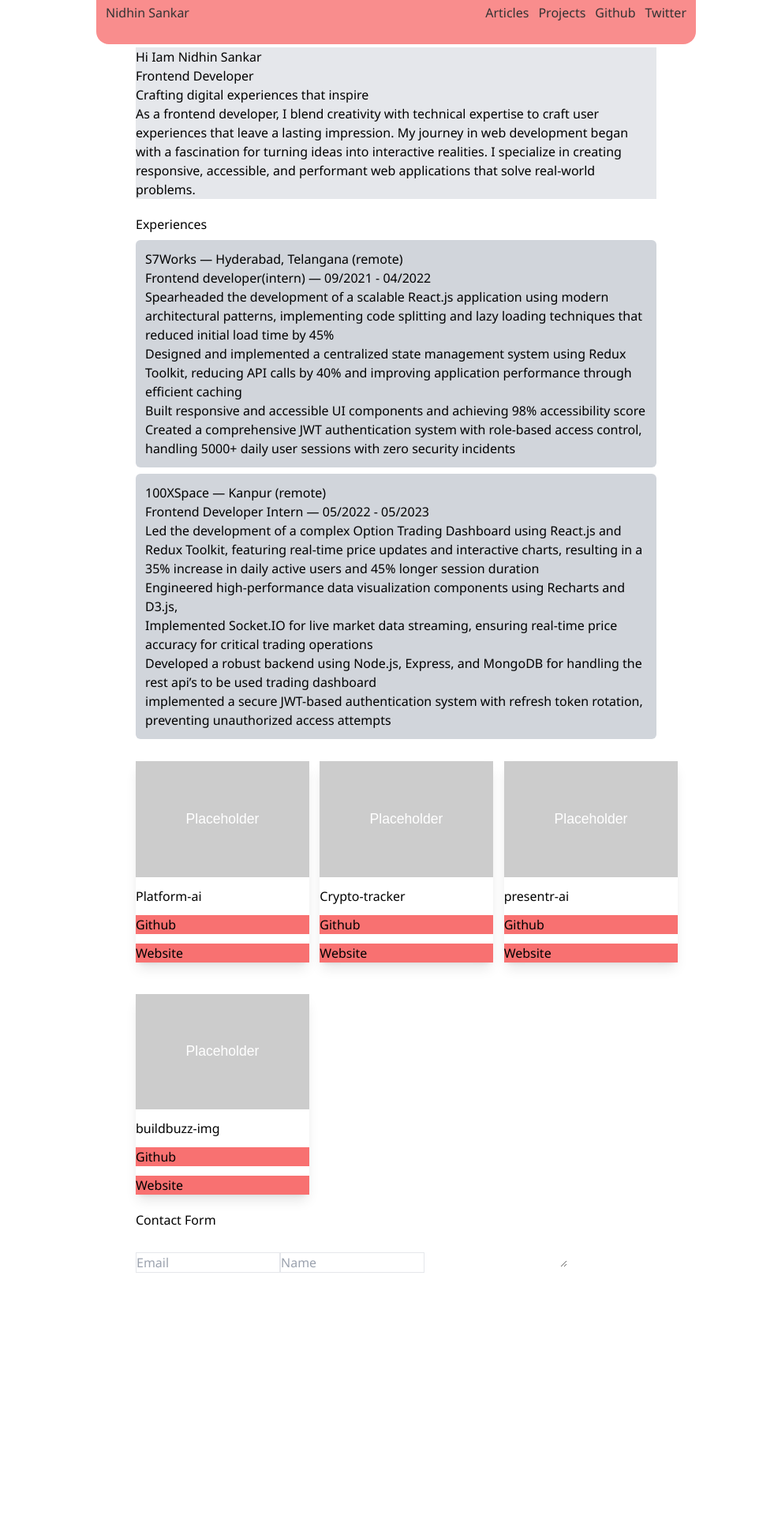
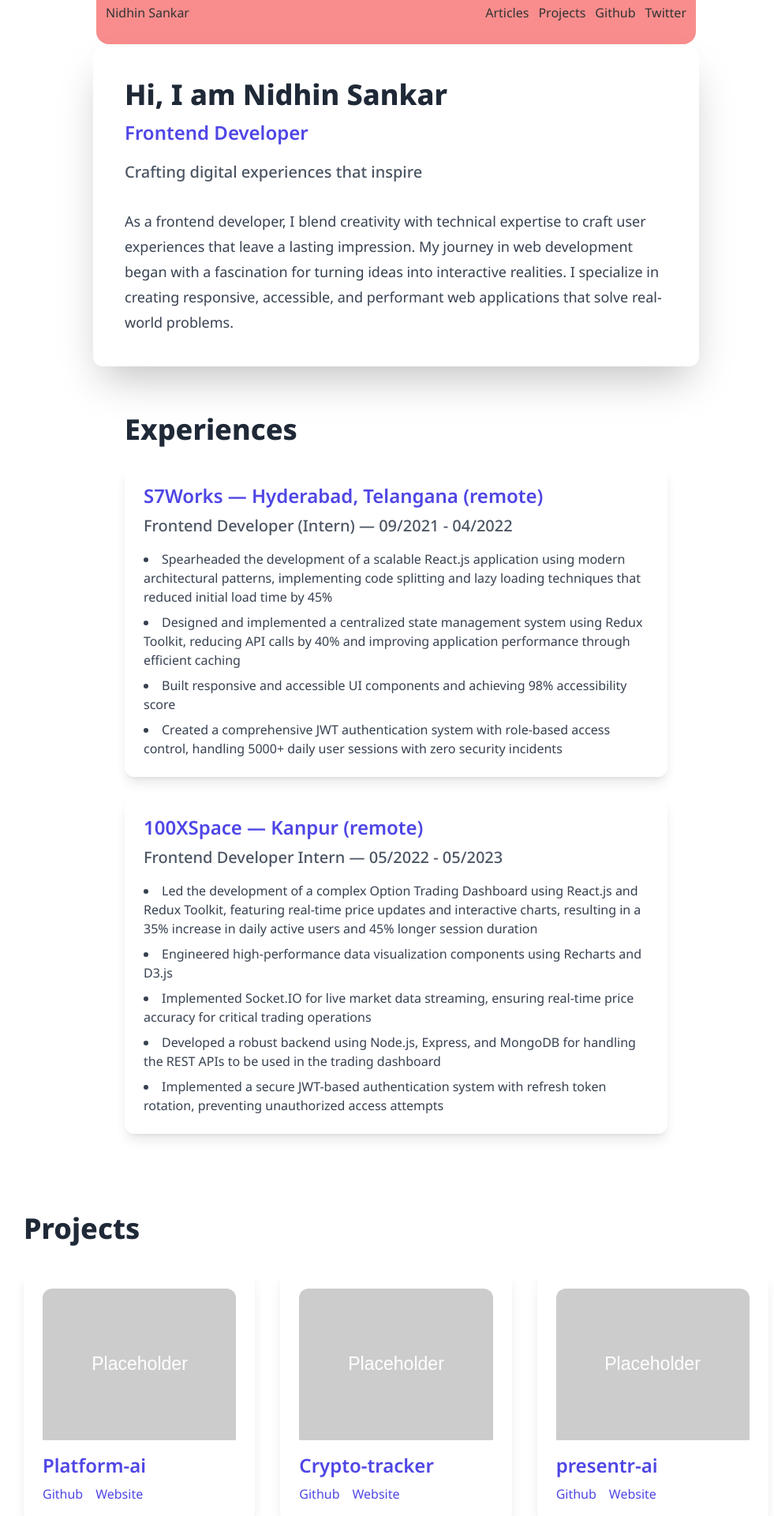
Before and after one commit to nidhinsankar/portfolio, a Next.js app: page / in a window 1280 px wide. Shown: the part 40-1960 px from the top of the page at 79% size, without its empty margins (138-1119 px from the left). Before the commit the page ends 1652 px from the top, so only its background shows below. Built offline with nearby package versions, Linux system fonts and the light colour scheme.

Commit message:
fix:styled the home-page

```diff
--- a/components/about.tsx
+++ b/components/about.tsx
@@ -1,10 +1,16 @@
 const About = () => {
   return (
-    <div className="w-[660px] mx-auto bg-gray-200">
-      <h2>Hi Iam Nidhin Sankar</h2>
-      <h2>Frontend Developer</h2>
-      <h3>Crafting digital experiences that inspire</h3>
-      <p>
+    <div className="max-w-3xl mx-auto bg-white p-10 rounded-xl shadow-2xl transform transition duration-500 hover:scale-105">
+      <h2 className="text-4xl font-extrabold text-gray-800 mb-3">
+        Hi, I am Nidhin Sankar
+      </h2>
+      <h2 className="text-2xl font-semibold text-indigo-600 mb-5">
+        Frontend Developer
+      </h2>
+      <h3 className="text-xl font-medium text-gray-600 mb-8">
+        Crafting digital experiences that inspire
+      </h3>
+      <p className="text-lg leading-8 text-gray-700">
         As a frontend developer, I blend creativity with technical expertise to
         craft user experiences that leave a lasting impression. My journey in
         web development began with a fascination for turning ideas into
--- a/components/contact-form.tsx
+++ b/components/contact-form.tsx
@@ -1,23 +1,34 @@
 const ContactForm = () => {
   return (
-    <div className="w-[660px] mx-auto">
-      <h2>Contact Form</h2>
-      <form>
+    <div className="w-[660px] mx-auto p-6 bg-white shadow-md rounded-md">
+      <h2 className="text-2xl font-bold mb-4 text-center">Contact Form</h2>
+      <form className="space-y-4">
         <input
           type="email"
           name="viewer-email"
           id="viewer-email"
           placeholder="Email"
-          className="border"
+          className="w-full p-2 border border-gray-300 rounded-md focus:outline-none focus:ring-2 focus:ring-blue-500"
         />
         <input
           type="text"
           name="viewer-name"
           id="viewer-name"
           placeholder="Name"
-          className="border"
+          className="w-full p-2 border border-gray-300 rounded-md focus:outline-none focus:ring-2 focus:ring-blue-500"
         />
-        <textarea name="message-content" id="message-content"></textarea>
+        <textarea
+          name="message-content"
+          id="message-content"
+          placeholder="Your message"
+          className="w-full p-2 border border-gray-300 rounded-md focus:outline-none focus:ring-2 focus:ring-blue-500 h-32"
+        ></textarea>
+        <button
+          type="submit"
+          className="w-full p-2 bg-blue-500 text-white rounded-md hover:bg-blue-600 transition duration-300"
+        >
+          Send Message
+        </button>
       </form>
     </div>
   );
--- a/components/experience.tsx
+++ b/components/experience.tsx
@@ -1,11 +1,17 @@
 const Experiences = () => {
   return (
-    <div className="w-[660px] mx-auto">
-      <h2>Experiences</h2>
-      <div className="bg-gray-300 rounded-md w-[660px] p-3 my-2">
-        <h3>S7Works — Hyderabad, Telangana (remote)</h3>
-        <h3>Frontend developer(intern) — 09/2021 - 04/2022</h3>
-        <ul>
+    <div className="max-w-3xl mx-auto p-10">
+      <h2 className="text-4xl font-extrabold text-gray-800 mb-6">
+        Experiences
+      </h2>
+      <div className="bg-white rounded-xl shadow-lg p-6 mb-6 transform transition duration-500 hover:scale-105">
+        <h3 className="text-2xl font-semibold text-indigo-600 mb-2">
+          S7Works — Hyderabad, Telangana (remote)
+        </h3>
+        <h4 className="text-xl font-medium text-gray-600 mb-4">
+          Frontend Developer (Intern) — 09/2021 - 04/2022
+        </h4>
+        <ul className="list-disc list-inside space-y-2 text-gray-700">
           <li>
             Spearheaded the development of a scalable React.js application using
             modern architectural patterns, implementing code splitting and lazy
@@ -27,10 +33,14 @@ const Experiences = () => {
           </li>
         </ul>
       </div>
-      <div className="bg-gray-300 rounded-md w-[660px] p-3 my-2">
-        <h3>100XSpace — Kanpur (remote)</h3>
-        <h3>Frontend Developer Intern — 05/2022 - 05/2023</h3>
-        <ul>
+      <div className="bg-white rounded-xl shadow-lg p-6 transform transition duration-500 hover:scale-105">
+        <h3 className="text-2xl font-semibold text-indigo-600 mb-2">
+          100XSpace — Kanpur (remote)
+        </h3>
+        <h4 className="text-xl font-medium text-gray-600 mb-4">
+          Frontend Developer Intern — 05/2022 - 05/2023
+        </h4>
+        <ul className="list-disc list-inside space-y-2 text-gray-700">
           <li>
             Led the development of a complex Option Trading Dashboard using
             React.js and Redux Toolkit, featuring real-time price updates and
@@ -39,7 +49,7 @@ const Experiences = () => {
           </li>
           <li>
             Engineered high-performance data visualization components using
-            Recharts and D3.js,
+            Recharts and D3.js
           </li>
           <li>
             Implemented Socket.IO for live market data streaming, ensuring
@@ -47,10 +57,10 @@ const Experiences = () => {
           </li>
           <li>
             Developed a robust backend using Node.js, Express, and MongoDB for
-            handling the rest api’s to be used trading dashboard
+            handling the REST APIs to be used in the trading dashboard
           </li>
           <li>
-            implemented a secure JWT-based authentication system with refresh
+            Implemented a secure JWT-based authentication system with refresh
             token rotation, preventing unauthorized access attempts
           </li>
         </ul>
--- a/components/projects.tsx
+++ b/components/projects.tsx
@@ -3,28 +3,41 @@ import Image from "next/image";
 
 const Projects = () => {
   return (
-    <div className="grid grid-cols-3 gap-10 w-[660px] mx-auto">
+    <div className="max-w-5xl mx-auto p-10">
+      <h2 className="text-4xl font-extrabold text-gray-800 mb-8">Projects</h2>
+      <div className="grid grid-cols-1 sm:grid-cols-2 lg:grid-cols-3 gap-8">
         {PROJECTS_LIST.map((project) => (
           <div
             key={project.project_name}
-          className="w-[220px] bg-white shadow-lg flex flex-col gap-3"
+            className="bg-white rounded-xl shadow-lg p-6 transform transition duration-500 hover:scale-105"
           >
             <Image
-            alt="placeholder"
+              alt={project.project_name}
               src={project.image_url}
-            width={100}
-            height={100}
-            className="w-full h-full"
+              width={400}
+              height={300}
+              className="w-full h-48 object-cover rounded-t-xl mb-4"
             />
-          <h2>{project.project_name}</h2>
-          <a className="bg-red-400" href={project.github_link}>
+            <h3 className="text-2xl font-semibold text-indigo-600 mb-2">
+              {project.project_name}
+            </h3>
+            <div className="flex space-x-4">
+              <a
+                href={project.github_link}
+                className="text-indigo-600 hover:underline"
+              >
                 Github
               </a>
-          <a className="bg-red-400" href={project.website_url}>
+              <a
+                href={project.website_url}
+                className="text-indigo-600 hover:underline"
+              >
                 Website
               </a>
             </div>
+          </div>
         ))}
+      </div>
     </div>
   );
 };
```
Lines whose indentation alone changed are shown as unchanged.
